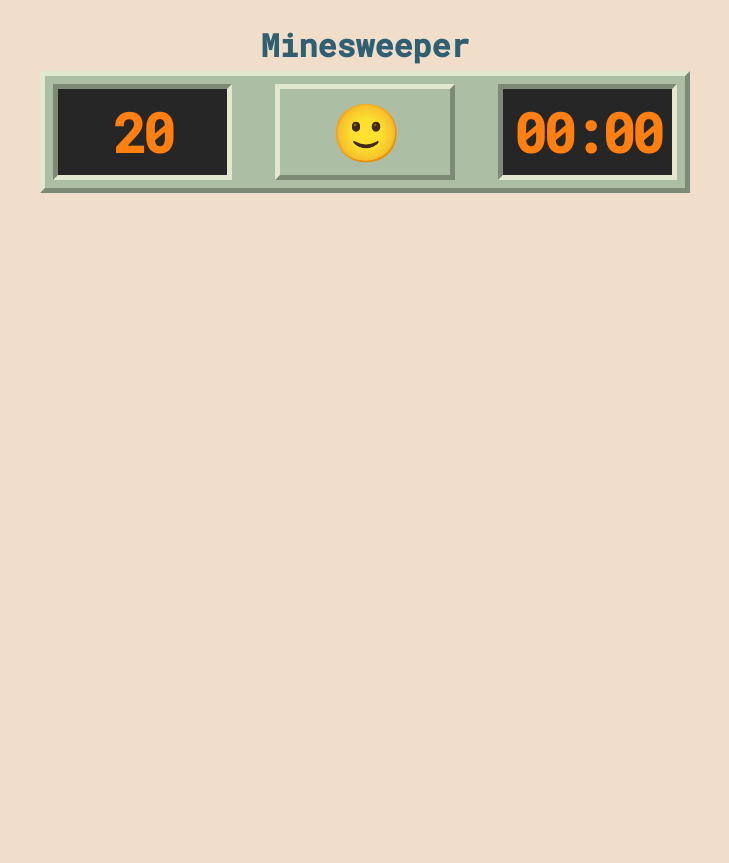
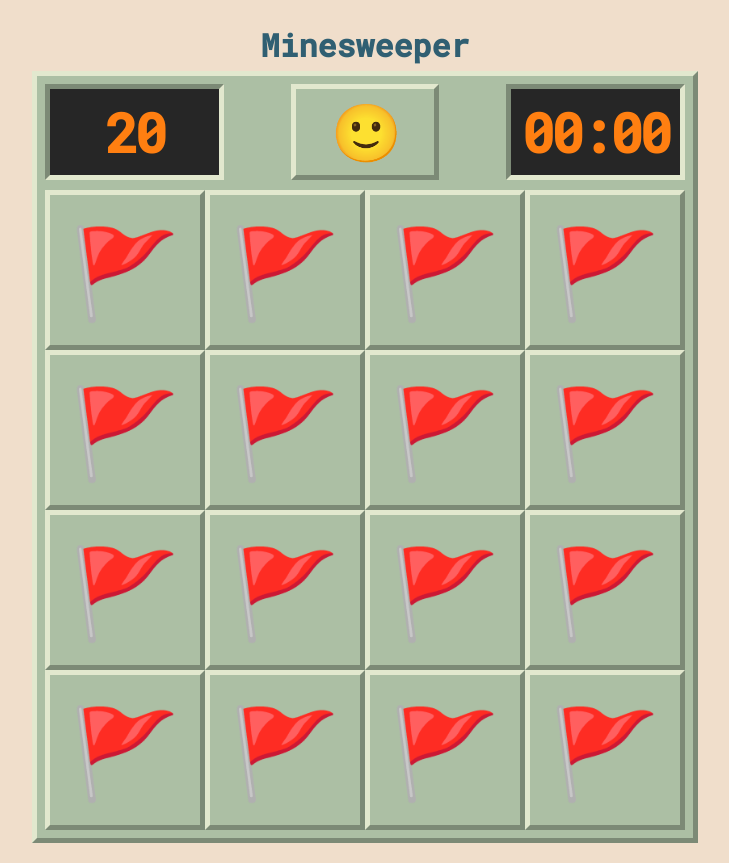
Before and after one commit to Darkmift/vue-mine-sweeper, a Vue app: page / in a window 1280 px wide. Shown: the whole page, without its empty margins (275-1004 px from the left). Before the commit the page ends 800 px from the top, so only its background shows below. Built offline with nearby package versions, Linux system fonts and the light colour scheme.

Commit message:
Added Board,Cell templates

```diff
--- a/src/components/Board.vue
+++ b/src/components/Board.vue
@@ -1,17 +1,24 @@
 <template>
 	<div class="board">
-		<top-bar />
+		<div class="row flex" v-for="(row, i) in level.rows" :key="i">
+			<cell class="cell" v-for="(cell, j) in level.rows" :key="j"></cell>
+		</div>
 	</div>
 </template>
 
 <style scoped lang="scss">
 .board {
-	@extend .main-border;
-	background: $clr1;
+	margin-top: 10px;
 }
 </style>
 
 <script>
-import TopBar from "./TopBar";
-export default { name: "Board", components: { TopBar } };
+import Cell from "./Cell";
+export default {
+	name: "Board",
+	props: {
+		level: { type: Object, required: true },
+	},
+	components: { Cell },
+};
 </script>
--- /dev/null
+++ b/src/components/Cell.vue
@@ -0,0 +1,35 @@
+<template>
+	<div ref="el" :style="elComputedStyle" class="cell flex j-center a-center">
+		🚩
+	</div>
+</template>
+
+<style scoped lang="scss">
+.cell {
+	@extend .main-border;
+	flex: 1 1;
+	font-size: 50px;
+	&:active {
+		@extend .main-border-inverted;
+	}
+}
+</style>
+
+<script>
+import { ref, onMounted /*,nextTick*/ } from "vue";
+export default {
+	name: "Cell",
+	setup() {
+		const el = ref(null);
+		const elComputedStyle = ref("");
+		onMounted(() => {
+			const { width } = el.value.getBoundingClientRect();
+			elComputedStyle.value = {
+				fontSize: `${(width / 100) * 55}px`,
+				height: width + "px",
+			};
+		});
+		return { el, elComputedStyle };
+	},
+};
+</script>
--- /dev/null
+++ b/src/components/Game.vue
@@ -0,0 +1,39 @@
+<template>
+	<div class="game">
+		<top-bar :totalMines="totalMines" />
+		<board :level="level" />
+	</div>
+</template>
+
+<style scoped lang="scss">
+.game {
+	@extend .main-border;
+	padding: 1vmin;
+	background: $clr1;
+}
+</style>
+
+<script>
+import { /*ref,*/ computed, reactive } from "vue";
+
+import TopBar from "./TopBar";
+import Board from "./Board";
+export default {
+	name: "Game",
+	setup() {
+		const levels = reactive({
+			easy: { rows: 4, mines: 4 },
+			medium: { rows: 8, mines: 12 },
+			hard: { rows: 12, mines: 30 },
+			brutal: { rows: 16, mines: 48 },
+		});
+		let level = levels.easy;
+		const totalMines = computed(() => level.mines);
+		function setLevel(levelName) {
+			level = levels[levelName];
+		}
+		return { level, totalMines, setLevel };
+	},
+	components: { TopBar, Board },
+};
+</script>
--- a/src/components/TopBar.vue
+++ b/src/components/TopBar.vue
@@ -9,7 +9,6 @@
 <style scoped lang="scss">
 .top-bar {
 	min-width: 50vw;
-	padding: 1vmin;
 
 	.box-size {
 		display: flex;
@@ -33,6 +32,7 @@
 		@extend .box-size;
 		padding-top: 5px;
 		background: transparent;
+		width: max-content;
 		@extend .main-border;
 		outline: none;
 		font-size: 2.1em;
--- a/src/views/Home.vue
+++ b/src/views/Home.vue
@@ -1,15 +1,15 @@
 <template>
 	<div class="home">
-		<board />
+		<game />
 	</div>
 </template>
 
 <script>
-import Board from "@/components/Board";
+import Game from "@/components/Game";
 export default {
 	name: "Home",
 	components: {
-		Board,
+		Game,
 	},
 };
 </script>
```
